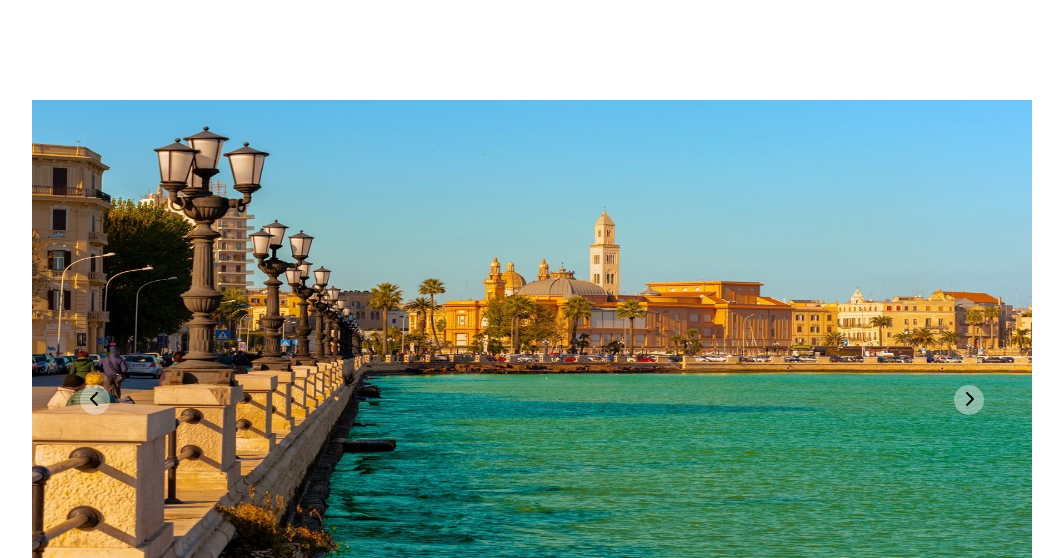
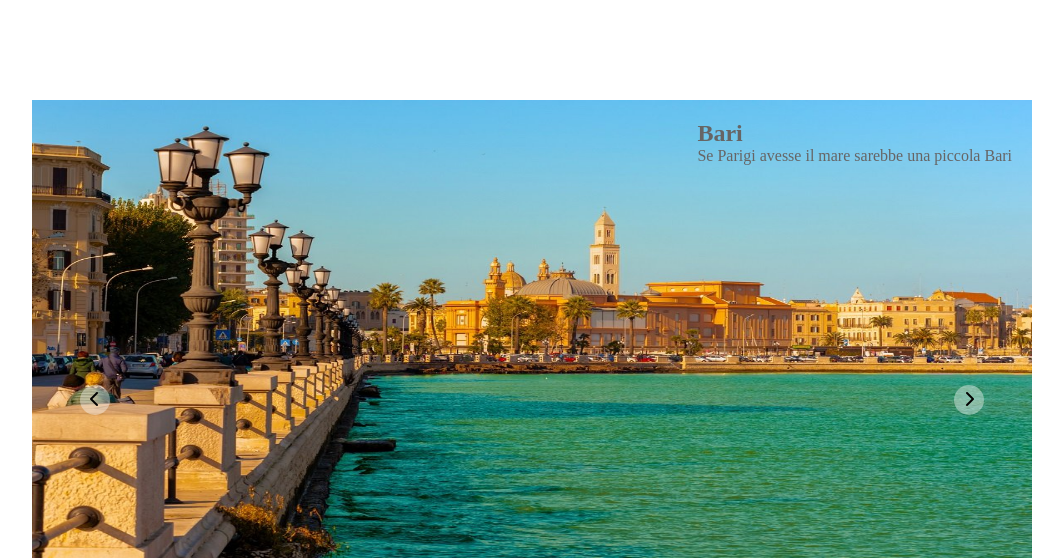
Before and after one commit to NicholasPaparusso/js-array-objects-carousel, a plain HTML site: page index.html in a window 1280 px wide. Shown: the top 558 px of the page, without its empty margins (108-1171 px from the left). Drawn offline with Linux system fonts and the light colour scheme.

Commit message:
[add] html + css demo

```diff
--- a/assets/style/style.css
+++ b/assets/style/style.css
@@ -125,4 +125,11 @@ height: 100vh;
   transition: all 1.5s;
 }
 
+.text-content{
+  position: absolute;
+  right: 20px;
+  top: 20px;
+  color: rgb(102, 101, 101);
+}
+
 /* elements*/
--- a/index.html
+++ b/index.html
@@ -14,6 +14,10 @@
     <div class="slider-container p-rel">
 
       <div class="slide block">
+        <div class="text-content">
+          <h2>Bari</h2>
+          <p>Se Parigi avesse il mare sarebbe una piccola Bari</p>
+        </div>
         <img src="./assets/img/bari.jpg" alt="bari">
       </div>
 
```
